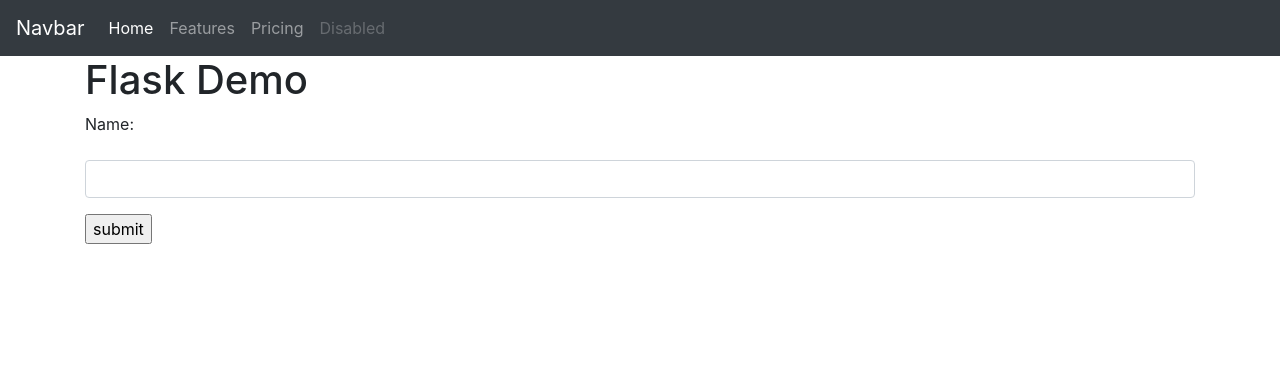
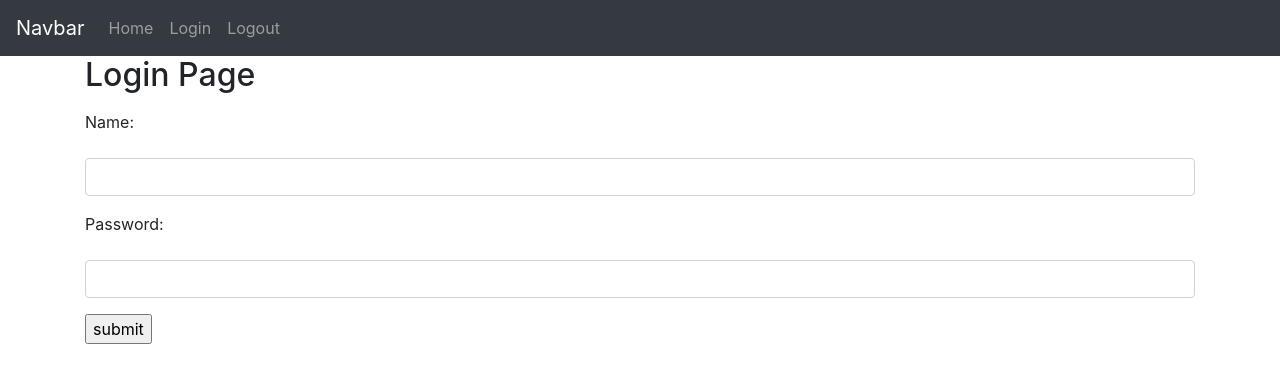
Before and after one commit to bmclachlin1/FlaskDemo, a Flask app: page /login in a window 1280 px wide. Shown: the top 383 px of the page. Run offline with Flask 2, Linux system fonts and the light colour scheme.

Commit message:
Use mysql db for logging in

```diff
--- a/app.py
+++ b/app.py
@@ -1,7 +1,22 @@
 from flask import Flask, redirect, url_for, render_template, request, session, flash
+import mysql.connector
+from mysql.connector import errorcode
+from datetime import date, datetime, timedelta
+import sys
+
 app = Flask(__name__)
 
 app.secret_key = "Super secret key!!!"
+
+# Connect to 'demo' DB as 'blake'
+try:
+  cnx = mysql.connector.connect(user='blake', password='password', host='127.0.0.1', database = 'demo')
+  cnx.autocommit = True
+  cursor = cnx.cursor(dictionary=True)
+  print("Successfully connected to demo!")
+except mysql.connector.Error as err:
+  print(f"Error: {err}")
+  sys.exit(0)
 
 @app.route('/')
 def home():
@@ -9,31 +24,51 @@ def home():
 
 @app.route('/login', methods=["POST", "GET"])
 def login():
-    if request.method == "POST":
-        user = request.form["name"]
-        session["user"] = user;
-        return redirect(url_for("user"))
-    else:
-        if "user" in session:
-            return redirect(url_for("user"))
-        return render_template("login.html")
+    # An output message
+    msg=''
+
+    if request.method == 'POST' and 'username' in request.form and 'password' in request.form:
+        # store username and password in variables for easy access
+        username = request.form['username']
+        password = request.form['password']
+
+        # query the database for a user with username and password
+        query = ('SELECT * FROM users WHERE username=%s AND password=%s')
+        data_user = (username, password)
+        cursor.execute(query, data_user)
+
+        # grab record from database
+        account = cursor.fetchone()
+
+        # if account exists
+        if account:
+            session['loggedin'] = True
+            session['username'] = account['username']
+
+            # redirect the user to the user page
+            return redirect(url_for('user'))
+        # account does not exist
+        else:
+            msg='Incorrect username and/or password!'
+
+    return render_template("login.html", msg=msg)
 
 @app.route('/logout')
 def logout():
-    if "user" in session:
-        user = session["user"]
+    if "username" in session:
+        user = session["username"]
         flash(f"You have been logged out, {user}", "info")
-        session.pop("user", None)
+        session.pop("username", None)
+        session['loggedin'] = False
     return redirect(url_for("home"))
 
 @app.route('/user')
 def user():
-    if "user" in session:
-        user = session["user"]
+    if "username" in session and session['loggedin'] == True:
+        user = session["username"]
         return render_template("user.html", user=user)
     else:
         return redirect(url_for("login"))
 
-
 if __name__ == '__main__':
     app.run(debug=True)
--- a/templates/base.html
+++ b/templates/base.html
@@ -7,6 +7,7 @@
 
     <!-- Bootstrap CSS -->
     <link rel="stylesheet" href="https://cdn.jsdelivr.net/npm/bootstrap@4.5.3/dist/css/bootstrap.min.css" integrity="sha384-TX8t27EcRE3e/ihU7zmQxVncDAy5uIKz4rEkgIXeMed4M0jlfIDPvg6uqKI2xXr2" crossorigin="anonymous">
+    <link rel="stylesheet" href="https://cdnjs.cloudflare.com/ajax/libs/font-awesome/4.7.0/css/font-awesome.min.css">
 
     <title>{% block title %}{% endblock %}</title>
   </head>
@@ -18,15 +19,13 @@
         </button>
         <div class="collapse navbar-collapse" id="navbarNavAltMarkup">
           <div class="navbar-nav">
-            <a class="nav-link active" href="#">Home <span class="sr-only">(current)</span></a>
-            <a class="nav-link" href="#">Features</a>
-            <a class="nav-link" href="#">Pricing</a>
-            <a class="nav-link disabled" href="#" tabindex="-1" aria-disabled="true">Disabled</a>
+            <a class="nav-link" href="{{ url_for('home') }}">Home <span class="sr-only">(current)</span></a>
+            <a class="nav-link" href="{{ url_for('login') }}">Login</a>
+            <a class="nav-link" href="{{ url_for('logout') }}">Logout</a>
           </div>
         </div>
     </nav>
     <div class="container">
-    <h1>Flask Demo</h1>
         {% block content %}
         {% endblock %}
     </div>
--- a/templates/index.html
+++ b/templates/index.html
@@ -8,5 +8,5 @@
             {% endfor %}
         {% endif %}
     {% endwith %}
-    <a class="btn btn-primary" href="/login" role="button">Login</a>
+    <h1>Flask Demo App</h1>
 {% endblock %}
--- a/templates/login.html
+++ b/templates/login.html
@@ -1,10 +1,16 @@
 {% extends "base.html" %}
 {% block title %} Login Page {% endblock %}
 {% block content %}
+<h2>Login Page</h2>
+<p>{{ msg }}</p>
 <form action="#" method="post">
     <div class="form-group">
-        <p><label for="name">Name:</label></p>
-        <p><input type="text" class="form-control" name="name"></p>
+        <p><label for="username">Name:</label></p>
+        <p><input type="text" class="form-control" name="username" required></p>
+    </div>
+    <div class="form-group">
+        <p><label for="password">Password:</label></p>
+        <p><input type="password" class="form-control" name="password" required></p>
     </div>
     <p><input type="submit" value="submit"></p>
 </form>
```
Also changed, not shown: templates/user.html (line endings or trailing spaces).
